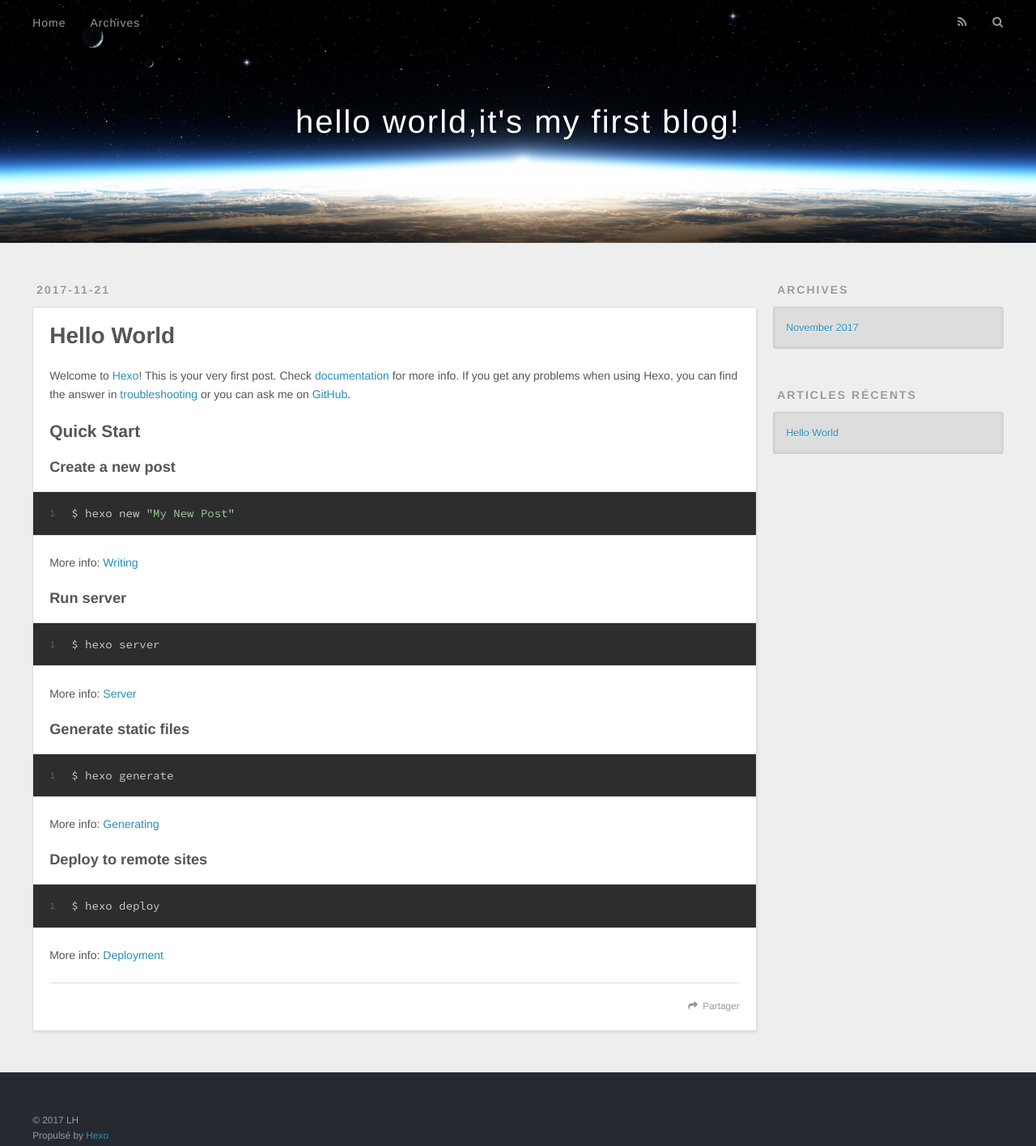
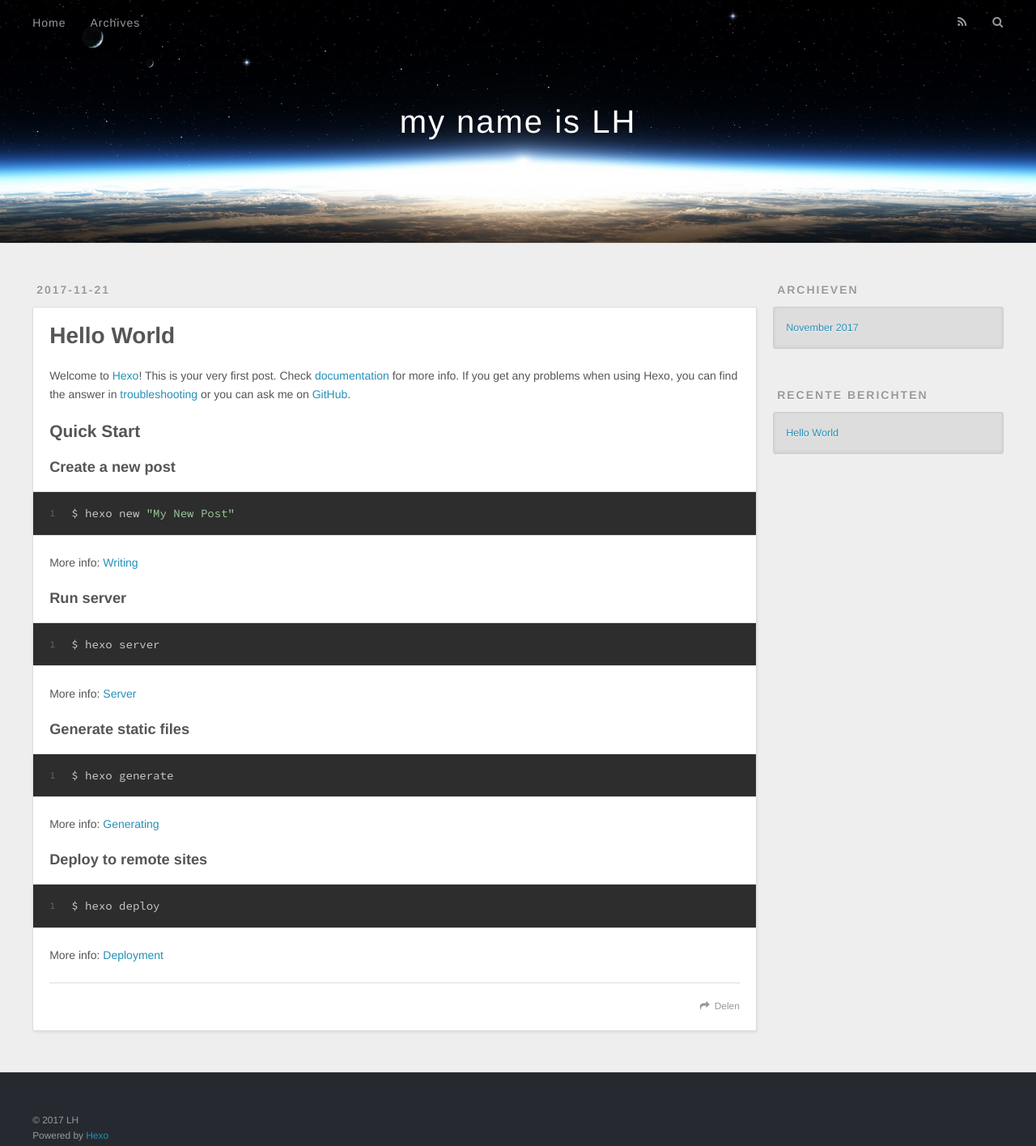
Before and after one commit to lhhhhhhhhh/lhhhhhhhhh.github.io, a plain HTML site: page index.html in a window 1280 px wide. Shown: the whole page at 81% size. Drawn offline with nearby package versions, Linux system fonts and the light colour scheme.

Commit message:
Site updated: 2017-11-21 16:37:45

```diff
--- a/2017/11/21/hello-world/index.html
+++ b/2017/11/21/hello-world/index.html
@@ -3,20 +3,20 @@
 <head>
   <meta charset="utf-8">
 
-  <title>Hello World | hello world,it&#39;s my first blog!</title>
+  <title>Hello World | my name is LH</title>
   <meta name="viewport" content="width=device-width, initial-scale=1, maximum-scale=1">
   <meta name="description" content="Welcome to Hexo! This is your very first post. Check documentation for more info. If you get any problems when using Hexo, you can find the answer in troubleshooting or you can ask me on GitHub. Quick">
 <meta property="og:type" content="article">
 <meta property="og:title" content="Hello World">
 <meta property="og:url" content="http://yoursite.com/2017/11/21/hello-world/index.html">
-<meta property="og:site_name" content="hello world,it&#39;s my first blog!">
+<meta property="og:site_name" content="my name is LH">
 <meta property="og:description" content="Welcome to Hexo! This is your very first post. Check documentation for more info. If you get any problems when using Hexo, you can find the answer in troubleshooting or you can ask me on GitHub. Quick">
 <meta property="og:updated_time" content="2017-11-15T09:42:13.769Z">
 <meta name="twitter:card" content="summary">
 <meta name="twitter:title" content="Hello World">
 <meta name="twitter:description" content="Welcome to Hexo! This is your very first post. Check documentation for more info. If you get any problems when using Hexo, you can find the answer in troubleshooting or you can ask me on GitHub. Quick">
 
-    <link rel="alternate" href="/atom.xml" title="hello world,it&#39;s my first blog!" type="application/atom+xml">
+    <link rel="alternate" href="/atom.xml" title="my name is LH" type="application/atom+xml">
 
 
     <link rel="icon" href="/favicon.png">
@@ -37,7 +37,7 @@
   <div id="header-outer" class="outer">
     <div id="header-title" class="inner">
       <h1 id="logo-wrap">
-        <a href="/" id="logo">hello world,it&#39;s my first blog!</a>
+        <a href="/" id="logo">my name is LH</a>
       </h1>
 
     </div>
@@ -52,9 +52,9 @@
       </nav>
       <nav id="sub-nav">
 
-          <a id="nav-rss-link" class="nav-icon" href="/atom.xml" title="Flux RSS"></a>
+          <a id="nav-rss-link" class="nav-icon" href="/atom.xml" title="RSS Feed"></a>
 
-        <a id="nav-search-btn" class="nav-icon" title="Rechercher"></a>
+        <a id="nav-search-btn" class="nav-icon" title="Zoeken"></a>
       </nav>
       <div id="search-form-wrap">
         <form action="//google.com/search" method="get" accept-charset="UTF-8" class="search-form"><input type="search" name="q" class="search-form-input" placeholder="Search"><button type="submit" class="search-form-submit">&#xF002;</button><input type="hidden" name="sitesearch" value="http://yoursite.com"></form>
@@ -98,7 +98,7 @@
 
     </div>
     <footer class="article-footer">
-      <a data-url="http://yoursite.com/2017/11/21/hello-world/" data-id="cja9cx9n80000e8cti8g6wsoz" class="article-share-link">Partager</a>
+      <a data-url="http://yoursite.com/2017/11/21/hello-world/" data-id="cja9dagh400008cctc0rpaxl5" class="article-share-link">Delen</a>
 
 
     </footer>
@@ -122,7 +122,7 @@
 
 
   <div class="widget-wrap">
-    <h3 class="widget-title">Archives</h3>
+    <h3 class="widget-title">Archieven</h3>
     <div class="widget">
       <ul class="archive-list"><li class="archive-list-item"><a class="archive-list-link" href="/archives/2017/11/">November 2017</a></li></ul>
     </div>
@@ -132,7 +132,7 @@
 
 
   <div class="widget-wrap">
-    <h3 class="widget-title">Articles récents</h3>
+    <h3 class="widget-title">Recente berichten</h3>
     <div class="widget">
       <ul>
 
@@ -153,7 +153,7 @@
   <div class="outer">
     <div id="footer-info" class="inner">
       &copy; 2017 LH<br>
-      Propulsé by <a href="http://hexo.io/" target="_blank">Hexo</a>
+      Powered by <a href="http://hexo.io/" target="_blank">Hexo</a>
     </div>
   </div>
 </footer>
--- a/index.html
+++ b/index.html
@@ -3,19 +3,19 @@
 <head>
   <meta charset="utf-8">
 
-  <title>hello world,it&#39;s my first blog!</title>
+  <title>my name is LH</title>
   <meta name="viewport" content="width=device-width, initial-scale=1, maximum-scale=1">
   <meta name="description" content="welcome!">
 <meta property="og:type" content="website">
-<meta property="og:title" content="hello world,it&#39;s my first blog!">
+<meta property="og:title" content="my name is LH">
 <meta property="og:url" content="http://yoursite.com/index.html">
-<meta property="og:site_name" content="hello world,it&#39;s my first blog!">
+<meta property="og:site_name" content="my name is LH">
 <meta property="og:description" content="welcome!">
 <meta name="twitter:card" content="summary">
-<meta name="twitter:title" content="hello world,it&#39;s my first blog!">
+<meta name="twitter:title" content="my name is LH">
 <meta name="twitter:description" content="welcome!">
 
-    <link rel="alternate" href="/atom.xml" title="hello world,it&#39;s my first blog!" type="application/atom+xml">
+    <link rel="alternate" href="/atom.xml" title="my name is LH" type="application/atom+xml">
 
 
     <link rel="icon" href="/favicon.png">
@@ -36,7 +36,7 @@
   <div id="header-outer" class="outer">
     <div id="header-title" class="inner">
       <h1 id="logo-wrap">
-        <a href="/" id="logo">hello world,it&#39;s my first blog!</a>
+        <a href="/" id="logo">my name is LH</a>
       </h1>
 
     </div>
@@ -51,9 +51,9 @@
       </nav>
       <nav id="sub-nav">
 
-          <a id="nav-rss-link" class="nav-icon" href="/atom.xml" title="Flux RSS"></a>
+          <a id="nav-rss-link" class="nav-icon" href="/atom.xml" title="RSS Feed"></a>
 
-        <a id="nav-search-btn" class="nav-icon" title="Rechercher"></a>
+        <a id="nav-search-btn" class="nav-icon" title="Zoeken"></a>
       </nav>
       <div id="search-form-wrap">
         <form action="//google.com/search" method="get" accept-charset="UTF-8" class="search-form"><input type="search" name="q" class="search-form-input" placeholder="Search"><button type="submit" class="search-form-submit">&#xF002;</button><input type="hidden" name="sitesearch" value="http://yoursite.com"></form>
@@ -99,7 +99,7 @@
 
     </div>
     <footer class="article-footer">
-      <a data-url="http://yoursite.com/2017/11/21/hello-world/" data-id="cja9cx9n80000e8cti8g6wsoz" class="article-share-link">Partager</a>
+      <a data-url="http://yoursite.com/2017/11/21/hello-world/" data-id="cja9dagh400008cctc0rpaxl5" class="article-share-link">Delen</a>
 
 
     </footer>
@@ -124,7 +124,7 @@
 
 
   <div class="widget-wrap">
-    <h3 class="widget-title">Archives</h3>
+    <h3 class="widget-title">Archieven</h3>
     <div class="widget">
       <ul class="archive-list"><li class="archive-list-item"><a class="archive-list-link" href="/archives/2017/11/">November 2017</a></li></ul>
     </div>
@@ -134,7 +134,7 @@
 
 
   <div class="widget-wrap">
-    <h3 class="widget-title">Articles récents</h3>
+    <h3 class="widget-title">Recente berichten</h3>
     <div class="widget">
       <ul>
 
@@ -155,7 +155,7 @@
   <div class="outer">
     <div id="footer-info" class="inner">
       &copy; 2017 LH<br>
-      Propulsé by <a href="http://hexo.io/" target="_blank">Hexo</a>
+      Powered by <a href="http://hexo.io/" target="_blank">Hexo</a>
     </div>
   </div>
 </footer>
```
Also changed, not shown: archives/2017/11/index.html (+11 -11 lines), archives/2017/index.html (+11 -11 lines), archives/index.html (+11 -11 lines).
